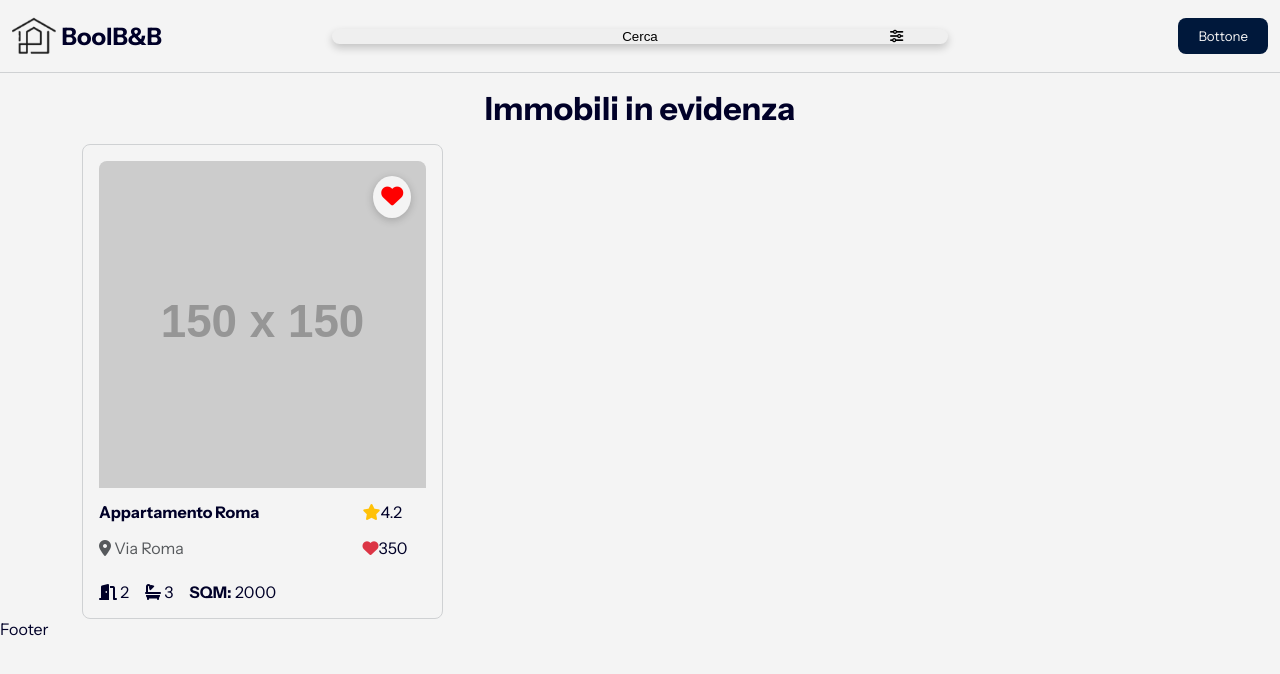
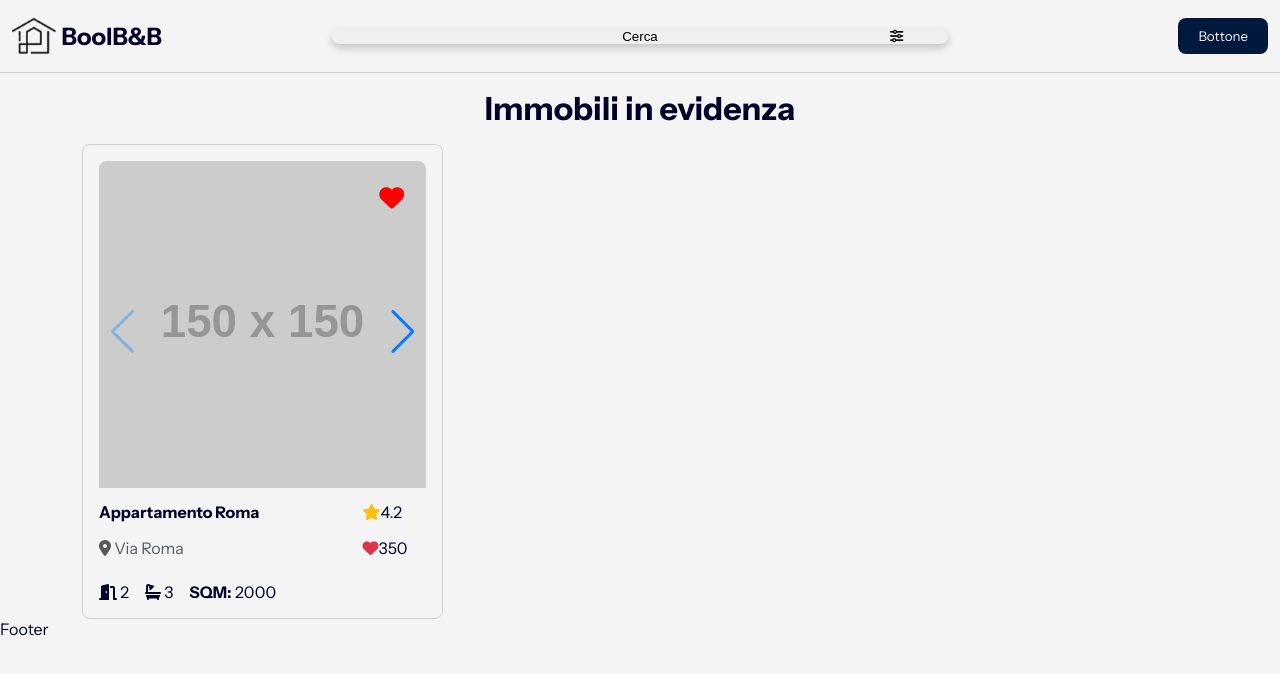
Before and after one commit to joelepore/boolbnb-react, a React (Vite) app: page / in a window 1280 px wide. Shown: the top 674 px of the page. Built offline with nearby package versions, Linux system fonts and the light colour scheme; no server answers.

Commit message:
feat: add ImgSlider component and integrate Swiper for image sliding functionality, update LikesButton styling

```diff
--- a/package.json
+++ b/package.json
@@ -14,7 +14,8 @@
     "bootstrap": "^5.3.3",
     "react": "^19.0.0",
     "react-dom": "^19.0.0",
-    "react-router-dom": "^7.2.0"
+    "react-router-dom": "^7.2.0",
+    "swiper": "^11.2.4"
   },
   "devDependencies": {
     "@eslint/js": "^9.21.0",
--- a/src/components/Card.jsx
+++ b/src/components/Card.jsx
@@ -1,14 +1,11 @@
 import LikesButton from "./LikesButton"
-
+import ImgSlider from "./ImgSlider"
 
 const Card = ({ name, indirizzo, details, stanze, bagni, metri, stelline, cuori }) => {
     return (
         <div className="card">
             <div className="swiper-likes-section position-relative">
-                <img src="https://placehold.co/150x150"
-                    alt="Immagine appartamento"
-                    className="card-img" />
-                {/* componente swiper */}
+                <ImgSlider />
                 <LikesButton />
             </div>
 
@@ -22,8 +19,8 @@ const Card = ({ name, indirizzo, details, stanze, bagni, metri, stelline, cuori
                     </p>
                 </div>
                 <div className="col-3 d-flex flex-column gap-3">
-                    <span><i class="text-warning fa-solid fa-star"></i>{stelline}</span>
-                    <span><i class="text-danger fa-solid fa-heart"></i>{cuori}</span>
+                    <span><i className="text-warning fa-solid fa-star"></i>{stelline}</span>
+                    <span><i className="text-danger fa-solid fa-heart"></i>{cuori}</span>
                 </div>
             </div>
 
--- a/src/components/ImgSlider.jsx
+++ b/src/components/ImgSlider.jsx
@@ -1,8 +1,30 @@
-import React from 'react'
+// Import Swiper React components
+import { Swiper, SwiperSlide } from 'swiper/react';
+
+// Import Swiper styles
+import 'swiper/css';
+import 'swiper/css/navigation';
+
+import { Navigation } from 'swiper/modules';
+
 
 const ImgSlider = () => {
     return (
-        <div>ImgSlider</div>
+        <>
+            <Swiper navigation={true} modules={[Navigation]} className="mySwiper">
+                <SwiperSlide>
+                    <img src="https://placehold.co/150x150"
+                        alt="Immagine appartamento"
+                        className="card-img" />
+                </SwiperSlide>
+                <SwiperSlide>
+                    <img src="https://placehold.co/150x150"
+                        alt="Immagine appartamento"
+                        className="card-img" />
+                </SwiperSlide>
+
+            </Swiper>
+        </>
     )
 }
 
--- a/src/components/LikesButton.jsx
+++ b/src/components/LikesButton.jsx
@@ -1,6 +1,6 @@
 const LikesButton = () => {
     return (
-        <button className="heart-button">
+        <button className="heart-button z-3">
             <i className="fa-solid fa-heart"></i>
         </button>
     );
--- a/src/index.css
+++ b/src/index.css
@@ -144,24 +144,24 @@ nav {
   justify-content: center;
 }
 
-@media screen and (min-width: 425px) {
-  .search-modal {
-    min-width: 425px;
-  }
-}
-
 .heart-button {
   position: absolute;
   top: 15px;
   right: 15px;
-  font-size: 22px;
+  font-size: 25px;
   color: red;
-  background-color: var(--bg-primary);
+  background-color: transparent;
   border-radius: 50%;
+  width: 40px;
+  height: 40px;
   padding: 8px;
-  box-shadow: 0px 2px 8px rgba(0, 0, 0, 0.2);
   cursor: pointer;
   border: none;
+  transition: transform 0.3s ease-in-out;
+}
+
+.heart-button:hover {
+  transform: scale(1.2);
 }
 
 .swiper-likes-section {
@@ -173,3 +173,10 @@ nav {
   transform: scale(0.95);
   opacity: 0.9;
 }
+
+
+@media screen and (min-width: 425px) {
+  .search-modal {
+    min-width: 425px;
+  }
+}
```
Also changed, not shown: 1 other file (tests, documents, lock files or other folders).
